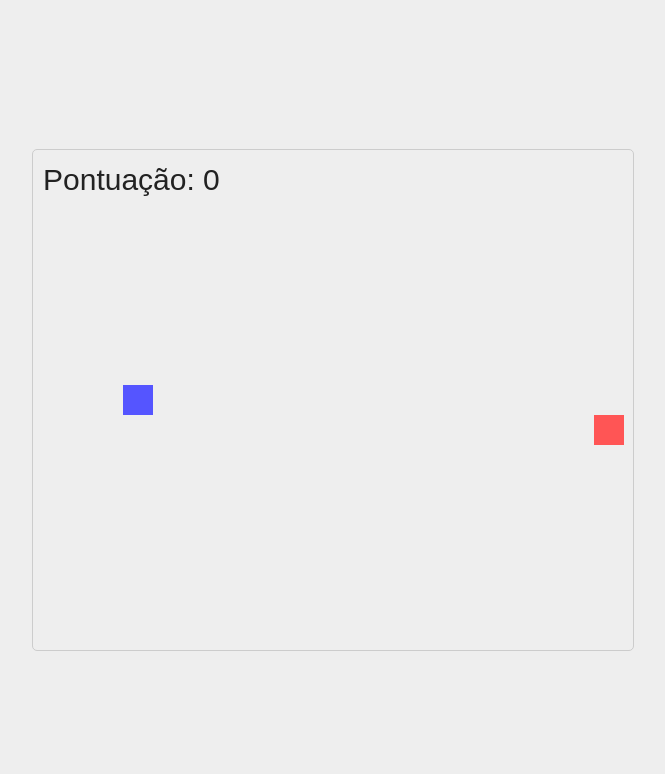
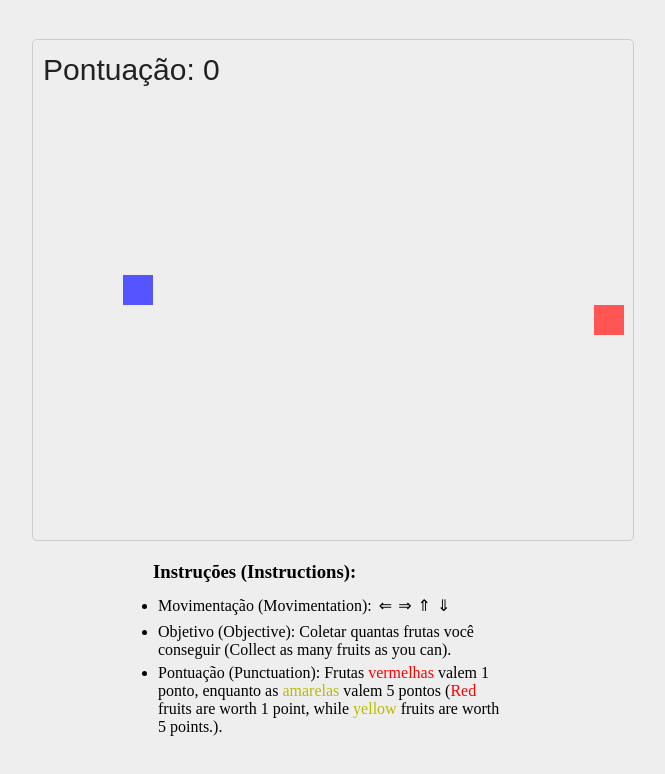
Before and after one commit to gsggamer/fruit-collector-web-edition, a plain HTML site: page index.html in a window 1280 px wide. Shown: the whole page, without its empty margins (307-972 px from the left). Drawn offline with Linux system fonts and the light colour scheme.

Commit message:
Instruções de jogo adicionadas abaixo do canvas

```diff
--- a/index.html
+++ b/index.html
@@ -9,6 +9,15 @@
 		<!-- Canvas -->
 		<canvas width="600" height="500" id="cnv">Parece que seu navegador não suporta &lt;canvas&gt;.</canvas>
 
+		<div id="instructions">
+			<h3>Instruções (Instructions):</h3>
+			<ul>
+				<li>Movimentação (Movimentation): <span class="arrow">&lArr;</span><span class="arrow">&rArr;</span><span class="arrow">&uArr;</span><span class="arrow">&dArr;</span></li>
+				<li>Objetivo (Objective): Coletar quantas frutas você conseguir (Collect as many fruits as you can).</li>
+				<li>Pontuação (Punctuation): Frutas <span style="color: red">vermelhas</span> valem 1 ponto, enquanto as <span style="color: rgb(187, 187, 0)">amarelas</span> valem 5 pontos (<span style="color: red">Red</span> fruits are worth 1 point, while <span style="color: rgb(187, 187, 0)">yellow</span> fruits are worth 5 points.).</li>
+			</ul>
+		</div>
+
 		<script src="script.js"></script>
 	</body>
 </html>
--- a/style.css
+++ b/style.css
@@ -17,3 +17,19 @@ canvas {
 	border: 1.5px solid #ccc;
 	border-radius: 5px;
 }
+
+#instructions {
+	padding: 5px;
+	margin: 15px;
+	width: 370px;
+}
+#instructions > h3 {
+	margin-bottom: 10px;
+}
+#instructions .arrow {
+	display: inline-block;
+	margin: 3px;
+}
+#instructions > ul > li {
+	margin: 5px;
+}
```
